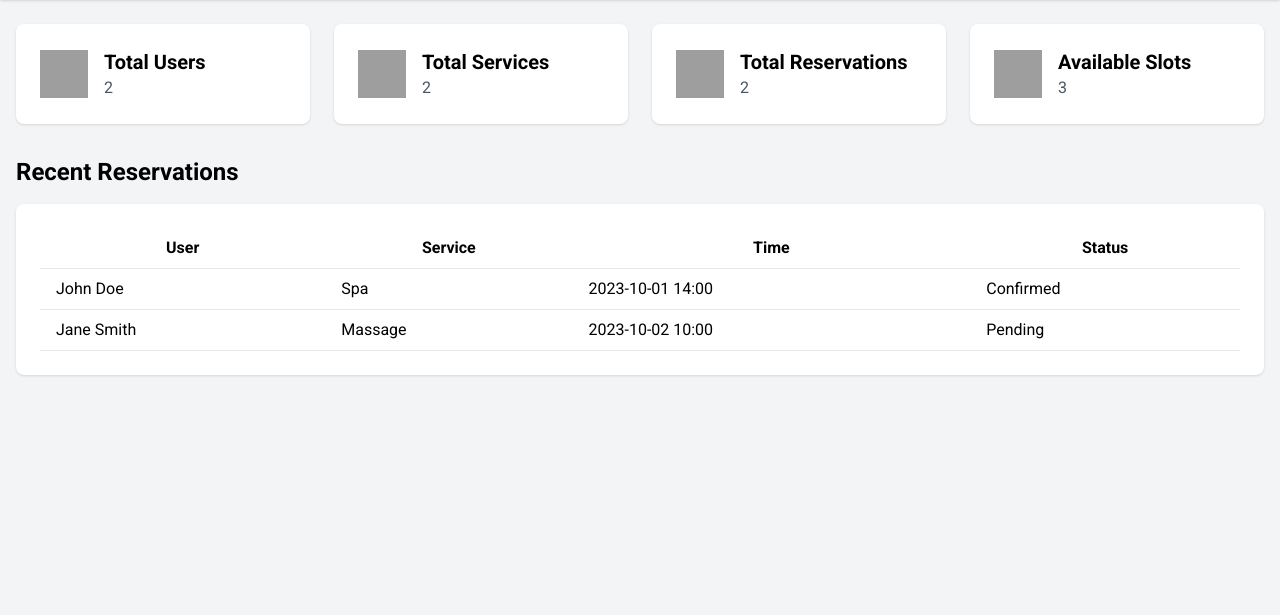
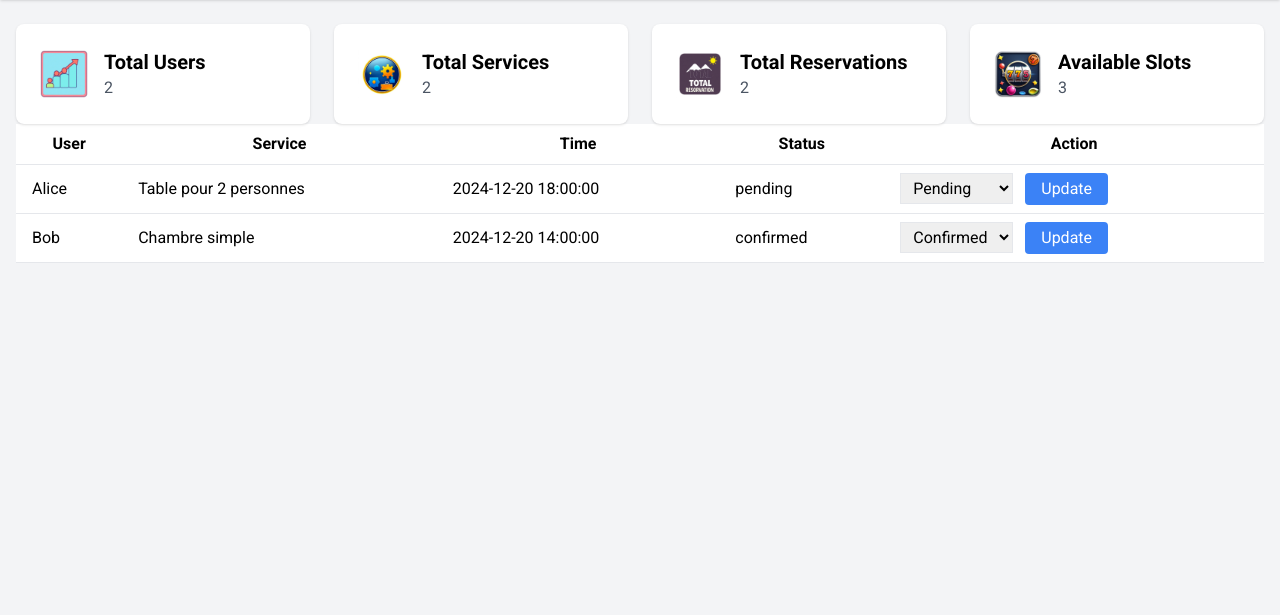
Before and after one commit to Youcode-Classe-E-2024-2025/tawba_zehaf-manager, a PHP site: page /dashboard.php in a window 1280 px wide. Shown: the part 80-695 px from the top of the page. Run offline with PHP 8.4, Linux system fonts and the light colour scheme; a user stored in the database is signed in; data comes from the database, SQL or seed files in the repository; some libraries are stand-ins or nearby versions; grey boxes are pictures that could not be loaded.

Commit message:
ajout des images pour dashboard

```diff
--- a/dashboard.php
+++ b/dashboard.php
@@ -1,15 +1,42 @@
 <?php
-$host = "127.0.0.1"; // Or localhost
-$dbname = "hotel_db"; // Replace with your database name
-$username = "root"; // Default for Laragon
-$password = ""; // Empty for Laragon
+session_start();
+
+// Vérifiez si l'utilisateur est connecté en tant qu'administrateur
+if (!isset($_SESSION['is_admin']) || $_SESSION['is_admin'] !== true) {
+    header('Location: login.php'); // Rediriger vers la page de connexion
+    exit;
+}
+
+// Votre code de tableau de bord ici (restant inchangé)
+$host = "127.0.0.1"; // Ou localhost
+$dbname = "hotel_db"; // Remplacer par votre nom de base de données
+$username = "root"; // Par défaut pour Laragon
+$password = ""; // Vide pour Laragon
 
 try {
     $pdo = new PDO("mysql:host=$host;dbname=$dbname;charset=utf8", $username, $password);
     $pdo->setAttribute(PDO::ATTR_ERRMODE, PDO::ERRMODE_EXCEPTION);
 } catch (PDOException $e) {
-    die("Database connection error: " . $e->getMessage());
+    die("Erreur de connexion à la base de données : " . $e->getMessage());
 }
+
+// Function to update the reservation status
+if (isset($_POST['update_status'])) {
+    $reservation_id = $_POST['reservation_id'];
+    $new_status = $_POST['status'];
+
+    // Ensure valid status value
+    if (in_array($new_status, ['pending', 'confirmed', 'cancelled'])) {
+        $update_query = "UPDATE reservations SET status = :status WHERE id = :reservation_id";
+        $stmt_update = $pdo->prepare($update_query);
+        $stmt_update->execute(['status' => $new_status, 'reservation_id' => $reservation_id]);
+
+        echo "<script>alert('Reservation status updated successfully!');</script>";
+    } else {
+        echo "<script>alert('Invalid status!');</script>";
+    }
+}
+
 
 // Total Users
 $query_users = "SELECT COUNT(*) AS total_users FROM users";
@@ -24,17 +51,25 @@ $stmt_services->execute();
 $total_services = $stmt_services->fetch(PDO::FETCH_ASSOC)['total_services'];
 
 // Total Reservations
-$query_reservations = "SELECT COUNT(*) AS total_reservations FROM reservations";
+$query_reservations = "
+SELECT r.id, u.name AS user_name, s.name AS service_name, r.reservation_time, r.status
+FROM reservations r
+JOIN users u ON r.user_id = u.id
+JOIN services s ON r.service_id = s.id";
 $stmt_reservations = $pdo->prepare($query_reservations);
 $stmt_reservations->execute();
-$total_reservations = $stmt_reservations->fetch(PDO::FETCH_ASSOC)['total_reservations'];
-
+$reservations = $stmt_reservations->fetchAll(PDO::FETCH_ASSOC);
+$query_reservations_count = "SELECT COUNT(*) AS total_reservations FROM reservations";
+$stmt_reservations_count = $pdo->prepare($query_reservations_count);
+$stmt_reservations_count->execute();
+$total_reservations = $stmt_reservations_count->fetch(PDO::FETCH_ASSOC)['total_reservations'];
 // Available Slots
 $query_slots = "SELECT COUNT(*) AS total_slots FROM available_slots WHERE is_booked = 0";
 $stmt_slots = $pdo->prepare($query_slots);
 $stmt_slots->execute();
 $total_slots = $stmt_slots->fetch(PDO::FETCH_ASSOC)['total_slots'];
 ?>
+
 <!DOCTYPE html>
 <html lang="en">
 <head>
@@ -72,7 +107,7 @@ $total_slots = $stmt_slots->fetch(PDO::FETCH_ASSOC)['total_slots'];
                 <!-- Card 1 -->
                 <div class="bg-white p-6 rounded-lg shadow">
                     <div class="flex items-center">
-                        <img alt="Icon representing total users" class="w-12 h-12 mr-4" height="50" src="https://storage.googleapis.com/a1aa/image/4SN1apMeigw3OawHf3jWXs44QjjzfOqJl18Uk5futRH6MpxPB.jpg" width="50"/>
+                        <img alt="Icon representing total users" class="w-12 h-12 mr-4" height="50" src="images\users.jpg" width="50"/>
                         <div>
                             <h2 class="text-xl font-bold">Total Users</h2>
                             <p class="text-gray-600"><?= $total_users ?></p>
@@ -82,7 +117,7 @@ $total_slots = $stmt_slots->fetch(PDO::FETCH_ASSOC)['total_slots'];
                 <!-- Card 2 -->
                 <div class="bg-white p-6 rounded-lg shadow">
                     <div class="flex items-center">
-                        <img alt="Icon representing total services" class="w-12 h-12 mr-4" height="50" src="https://storage.googleapis.com/a1aa/image/2xabq1WMM3bfHCYJzW9Mf7SaWTdedRWxJG7IJMOIFpVpm04nA.jpg" width="50"/>
+                        <img alt="Icon representing total services" class="w-12 h-12 mr-4" height="50" src="images\services.jpg" width="50"/>
                         <div>
                             <h2 class="text-xl font-bold">Total Services</h2>
                             <p class="text-gray-600"><?= $total_services ?></p>
@@ -92,7 +127,7 @@ $total_slots = $stmt_slots->fetch(PDO::FETCH_ASSOC)['total_slots'];
                 <!-- Card 3 -->
                 <div class="bg-white p-6 rounded-lg shadow">
                     <div class="flex items-center">
-                        <img alt="Icon representing total reservations" class="w-12 h-12 mr-4" height="50" src="https://storage.googleapis.com/a1aa/image/IBWHQs54Dc4jANSXNye9pBgrnzrimVR70iuShGy8NbSoJNeTA.jpg" width="50"/>
+                        <img alt="Icon representing total reservations" class="w-12 h-12 mr-4" height="50" src="images\totalreservation.jpg" width="50"/>
                         <div>
                             <h2 class="text-xl font-bold">Total Reservations</h2>
                             <p class="text-gray-600"><?= $total_reservations ?></p>
@@ -102,7 +137,7 @@ $total_slots = $stmt_slots->fetch(PDO::FETCH_ASSOC)['total_slots'];
                 <!-- Card 4 -->
                 <div class="bg-white p-6 rounded-lg shadow">
                     <div class="flex items-center">
-                        <img alt="Icon representing available slots" class="w-12 h-12 mr-4" height="50" src="https://storage.googleapis.com/a1aa/image/2uezeUeBAXBNipdyz9AzyBf9JXaP9V6zVHggVJIVNZhLNpxPB.jpg" width="50"/>
+                        <img alt="Icon representing available slots" class="w-12 h-12 mr-4" height="50" src="images\avaiblesorts.jpg" width="50"/>
                         <div>
                             <h2 class="text-xl font-bold">Available Slots</h2>
                             <p class="text-gray-600"><?= $total_slots ?></p>
@@ -112,9 +147,6 @@ $total_slots = $stmt_slots->fetch(PDO::FETCH_ASSOC)['total_slots'];
             </div>
 
             <!-- Recent Reservations -->
-            <div class="mt-8">
-                <h2 class="text-2xl font-bold mb-4">Recent Reservations</h2>
-                <div class="bg-white p-6 rounded-lg shadow">
             <table class="min-w-full bg-white">
                 <thead>
                     <tr>
@@ -122,26 +154,32 @@ $total_slots = $stmt_slots->fetch(PDO::FETCH_ASSOC)['total_slots'];
                         <th class="py-2 px-4 border-b border-gray-200">Service</th>
                         <th class="py-2 px-4 border-b border-gray-200">Time</th>
                         <th class="py-2 px-4 border-b border-gray-200">Status</th>
+                        <th class="py-2 px-4 border-b border-gray-200">Action</th> <!-- Add Action Column -->
                     </tr>
                 </thead>
                 <tbody>
+                    <?php foreach ($reservations as $reservation): ?>
                         <tr>
-                                <td class="py-2 px-4 border-b border-gray-200">John Doe</td>
-                                <td class="py-2 px-4 border-b border-gray-200">Spa</td>
-                                <td class="py-2 px-4 border-b border-gray-200">2023-10-01 14:00</td>
-                                <td class="py-2 px-4 border-b border-gray-200">Confirmed</td>
+                            <td class="py-2 px-4 border-b border-gray-200"><?= htmlspecialchars($reservation['user_name']) ?></td>
+                            <td class="py-2 px-4 border-b border-gray-200"><?= htmlspecialchars($reservation['service_name']) ?></td>
+                            <td class="py-2 px-4 border-b border-gray-200"><?= htmlspecialchars($reservation['reservation_time']) ?></td>
+                            <td class="py-2 px-4 border-b border-gray-200"><?= htmlspecialchars($reservation['status']) ?></td>
+                            <td class="py-2 px-4 border-b border-gray-200">
+                                <form method="POST" action="">
+                                    <input type="hidden" name="reservation_id" value="<?= $reservation['id'] ?>" />
+                                    <select name="status" class="border px-2 py-1">
+                                        <option value="pending" <?= $reservation['status'] == 'pending' ? 'selected' : '' ?>>Pending</option>
+                                        <option value="confirmed" <?= $reservation['status'] == 'confirmed' ? 'selected' : '' ?>>Confirmed</option>
+                                        <option value="cancelled" <?= $reservation['status'] == 'cancelled' ? 'selected' : '' ?>>Cancelled</option>
+                                    </select>
+                                    <button type="submit" name="update_status" class="ml-2 bg-blue-500 text-white px-4 py-1 rounded">Update</button>
+                                </form>
+                            </td>
                         </tr>
-                            <tr>
-                                <td class="py-2 px-4 border-b border-gray-200">Jane Smith</td>
-                                <td class="py-2 px-4 border-b border-gray-200">Massage</td>
-                                <td class="py-2 px-4 border-b border-gray-200">2023-10-02 10:00</td>
-                                <td class="py-2 px-4 border-b border-gray-200">Pending</td>
-                            </tr>
-                            <!-- Add other reservation rows as needed -->
+                    <?php endforeach; ?>
                 </tbody>
             </table>
-                </div>
-            </div>
+
         </main>
 
         <!-- Footer -->
```
Also changed, not shown: login.php (+19 -0 lines), images/avaiblesorts.jpg (added), images/services.jpg (added), images/totalreservation.jpg (added), images/users.jpg (added). Lines whose indentation alone changed are shown as unchanged.
